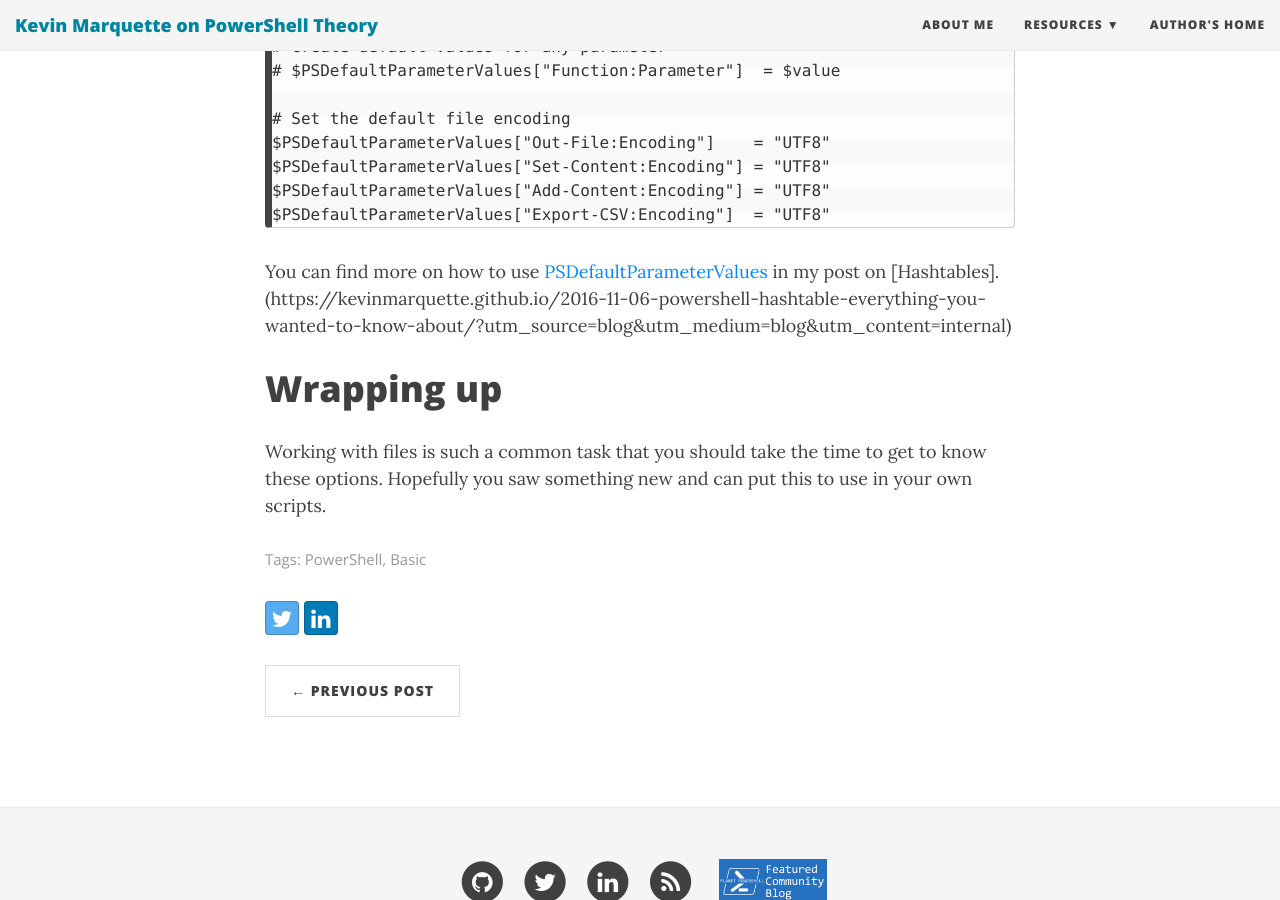
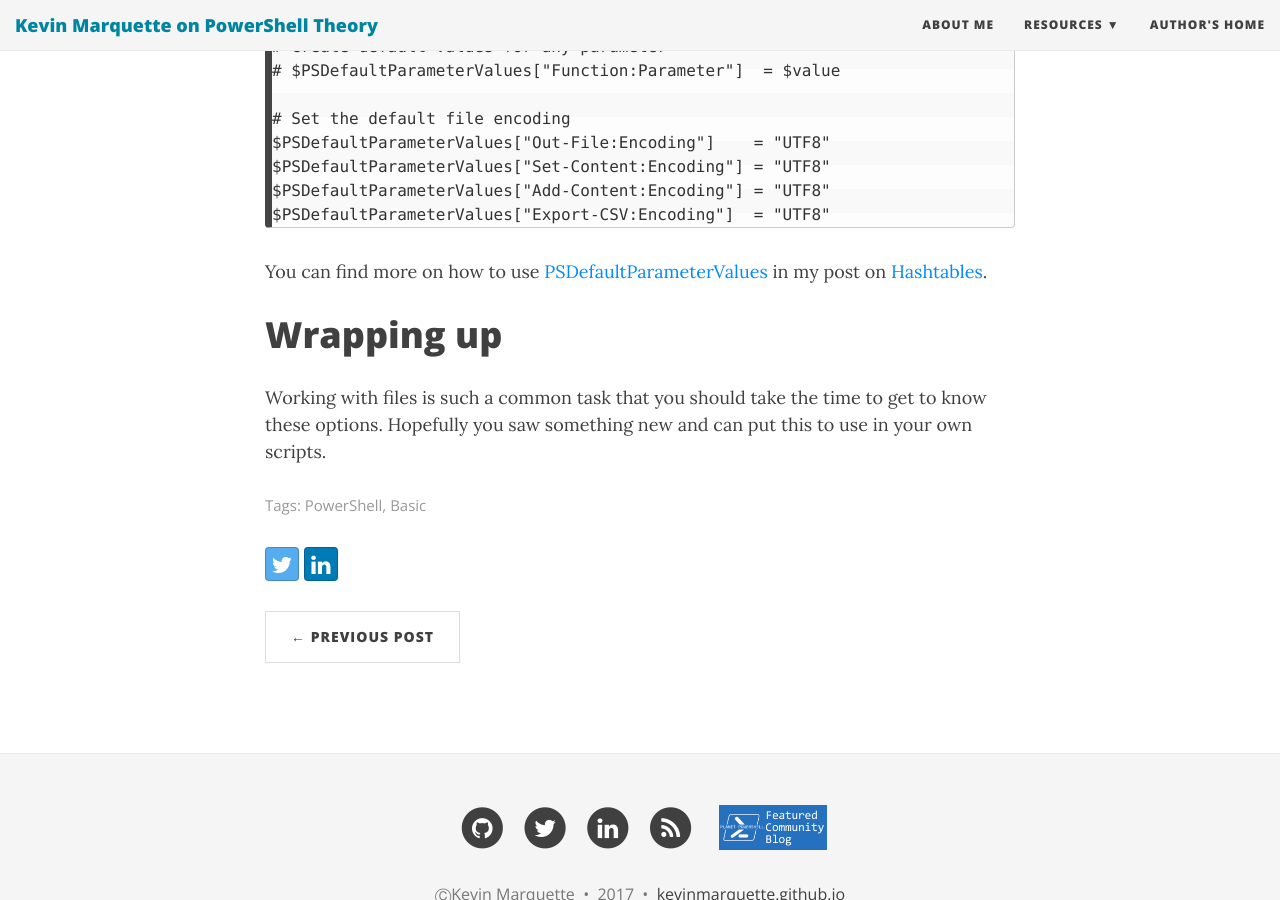
Before and after one commit to KevinMarquette/kevinmarquette.github.io, a Jekyll site: the page built from _posts/2017-03-18-Powershell-reading-and-saving-data-to-files.md, in a window 1280 px wide and 900 px high, scrolled down 7704 px. Built offline with Jekyll 4.4.1, drawn with Linux system fonts in a browser that asks for light colours; nearby versions of some CDN libraries.

Commit message:
fix link

```diff
--- a/_posts/2017-03-18-Powershell-reading-and-saving-data-to-files.md
+++ b/_posts/2017-03-18-Powershell-reading-and-saving-data-to-files.md
@@ -229,7 +229,7 @@ If you are running into issues with encoding, most of the CmdLets support specif
     $PSDefaultParameterValues["Add-Content:Encoding"] = "UTF8"
     $PSDefaultParameterValues["Export-CSV:Encoding"]  = "UTF8"
 
-You can find more on how to use [PSDefaultParameterValues](https://kevinmarquette.github.io/2016-11-06-powershell-hashtable-everything-you-wanted-to-know-about/?utm_source=blog&utm_medium=blog&utm_content=internal#psdefaultparametervalues) in my post on [Hashtables].(https://kevinmarquette.github.io/2016-11-06-powershell-hashtable-everything-you-wanted-to-know-about/?utm_source=blog&utm_medium=blog&utm_content=internal)
+You can find more on how to use [PSDefaultParameterValues](https://kevinmarquette.github.io/2016-11-06-powershell-hashtable-everything-you-wanted-to-know-about/?utm_source=blog&utm_medium=blog&utm_content=internal#psdefaultparametervalues) in my post on [Hashtables](https://kevinmarquette.github.io/2016-11-06-powershell-hashtable-everything-you-wanted-to-know-about/?utm_source=blog&utm_medium=blog&utm_content=internal).
 
 # Wrapping up
 
```
